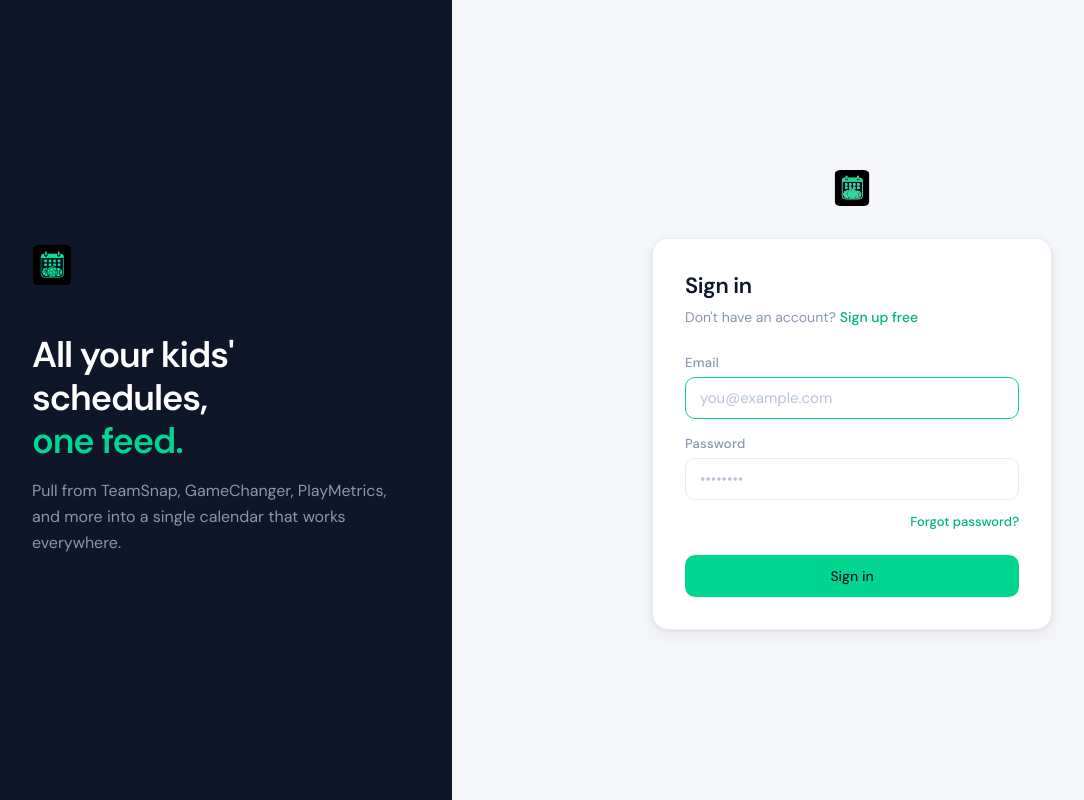
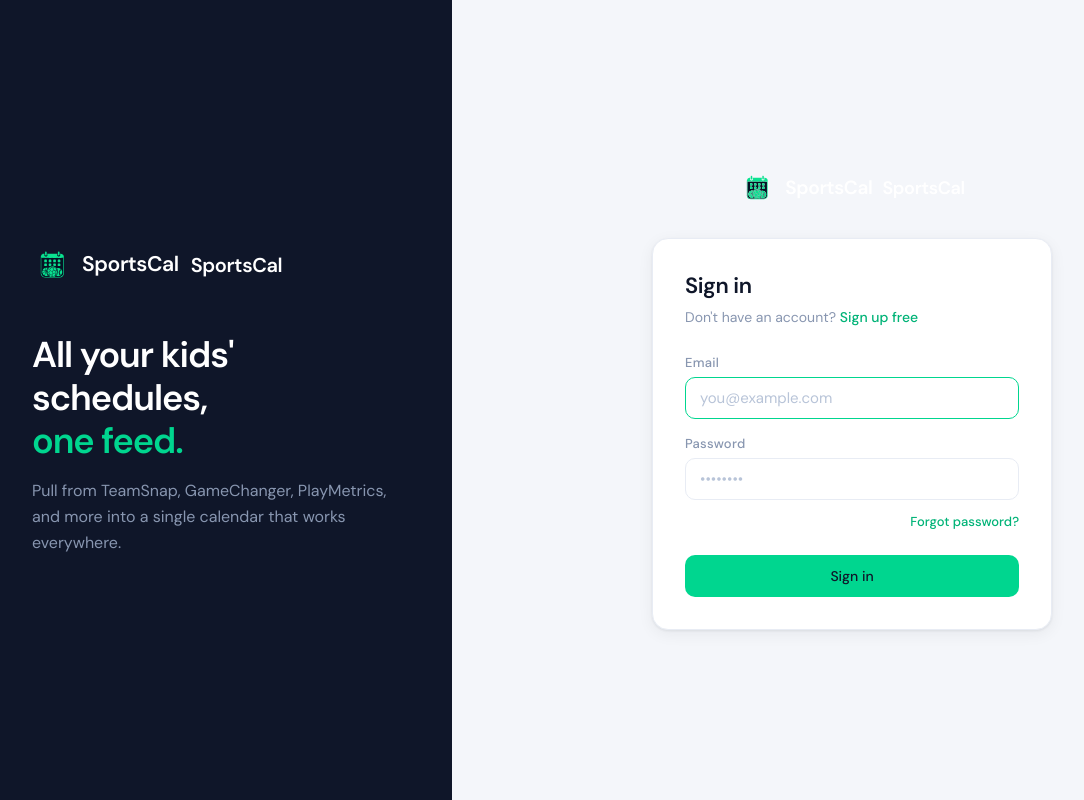
Before and after one commit to 5kconsulting/sportscal, a React (Vite) app in the folder frontend/: page /login in a window 1280 px wide. Shown: the whole page, without its empty margins (28-1112 px from the left). Built offline with nearby package versions, Linux system fonts and the light colour scheme.

Commit message:
update logo: clean SVG + SportsCal text in LogoMark

```diff
--- a/frontend/src/components/Layout.jsx
+++ b/frontend/src/components/Layout.jsx
@@ -74,9 +74,7 @@ export default function Layout() {
         flexShrink: 0,
       }}>
         <div style={{ padding: '20px 24px 24px' }}>
-          <div style={{ display: 'flex', alignItems: 'center' }}>
-            <LogoMark size={36} />
-          </div>
+          <LogoMark size={32} />
         </div>
 
         <nav style={{ flex: 1, padding: '0 12px' }}>
--- a/frontend/src/components/LogoMark.jsx
+++ b/frontend/src/components/LogoMark.jsx
@@ -1,9 +1,21 @@
 export function LogoMark({ size = 32 }) {
   return (
-    <img
-      src="/logomark.svg"
-      alt="SportsCal"
-      style={{ width: size, height: size, display: 'block', borderRadius: 6 }}
-    />
+    <div style={{ display: 'flex', alignItems: 'center', gap: 10 }}>
+      <img
+        src="/logomark.svg"
+        alt="SportsCal icon"
+        style={{ width: size, height: size, display: 'block' }}
+      />
+      <span style={{
+        fontSize: size * 0.53,
+        fontWeight: 600,
+        color: 'var(--white)',
+        letterSpacing: '-0.02em',
+        lineHeight: 1,
+        fontFamily: "'DM Sans', sans-serif",
+      }}>
+        SportsCal
+      </span>
+    </div>
   );
 }
--- a/frontend/src/pages/Login.jsx
+++ b/frontend/src/pages/Login.jsx
@@ -49,6 +49,7 @@ export default function Login() {
         }}>
           <div style={{ display: 'flex', alignItems: 'center', gap: 12, marginBottom: 48 }}>
             <LogoMark size={40} />
+              <span style={{ fontSize: 20, fontWeight: 600, color: 'var(--white)', letterSpacing: '-0.02em' }}>SportsCal</span>
           </div>
           <h1 style={{
             fontSize: 36, fontWeight: 600, color: 'var(--white)',
@@ -68,6 +69,7 @@ export default function Login() {
             {/* Mobile logo */}
             <div style={{ display: 'flex', alignItems: 'center', gap: 10, marginBottom: 32, justifyContent: 'center' }}>
               <LogoMark size={36} />
+                <span style={{ fontSize: 18, fontWeight: 600, color: 'var(--white)', letterSpacing: '-0.02em' }}>SportsCal</span>
             </div>
 
             <div className="card fade-up" style={{ padding: '32px' }}>
--- a/frontend/src/pages/Signup.jsx
+++ b/frontend/src/pages/Signup.jsx
@@ -53,6 +53,7 @@ export default function Signup() {
         }}>
           <div style={{ display: 'flex', alignItems: 'center', gap: 12, marginBottom: 48 }}>
             <LogoMark size={40} />
+              <span style={{ fontSize: 20, fontWeight: 600, color: 'var(--white)', letterSpacing: '-0.02em' }}>SportsCal</span>
           </div>
           <h1 style={{
             fontSize: 36, fontWeight: 600, color: 'var(--white)',
@@ -72,6 +73,7 @@ export default function Signup() {
             {/* Mobile logo */}
             <div style={{ display: 'flex', alignItems: 'center', gap: 10, marginBottom: 32, justifyContent: 'center' }}>
               <LogoMark size={36} />
+                <span style={{ fontSize: 18, fontWeight: 600, color: 'var(--white)', letterSpacing: '-0.02em' }}>SportsCal</span>
             </div>
 
             <div className="card fade-up" style={{ padding: '32px' }}>
```
Also changed, not shown: frontend/public/logomark.svg.
